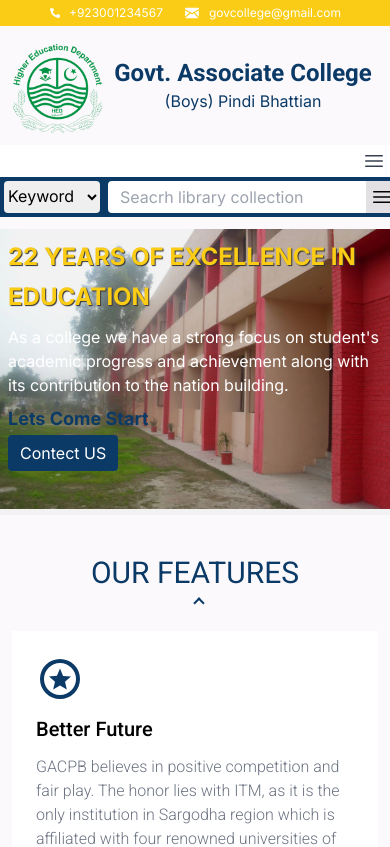
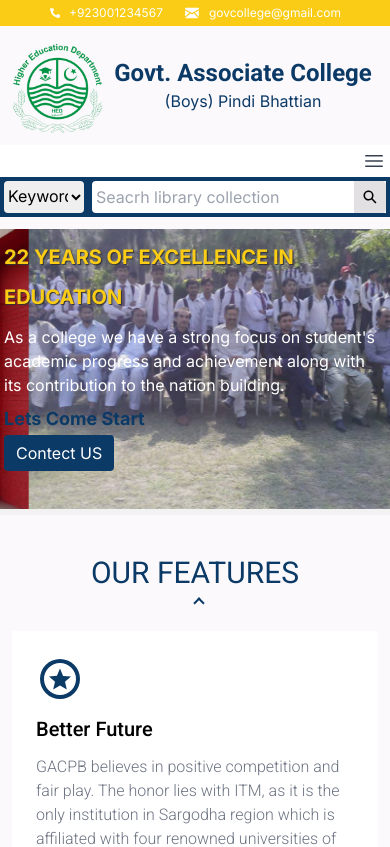
Before and after one commit to RaiSufian/college-port, a Next.js app: page / in a window 390 px wide. Shown: the top 847 px of the page. Built offline with nearby package versions, Linux system fonts and the light colour scheme.

Commit message:
update responsiveness and mobile links

```diff
--- a/src/app/hero.js
+++ b/src/app/hero.js
@@ -22,9 +22,9 @@ const Hero = () => {
         speed: 500,
         slidesToShow: 1,
         slidesToScroll: 1,
-        // autoplay: true,
-        // speed: 2000,
-        // autoplaySpeed: 5000,
+        autoplay: true,
+        speed: 2000,
+        autoplaySpeed: 5000,
     };
     return (
         <div className="w-100 overflow-hidden relative bg-white">
@@ -43,12 +43,12 @@ const Hero = () => {
             </Slider>
             <div className="absolute bg-opacity-5 w-full h-full bg-black text-white top-0 left-0">
                 <div className="container mx-auto">
-                    <div className="px-2 md:px-5 lg:px-10 py-2 md:py-5 lg:py-16 md:w-[620px]">
+                    <div className="px-1 md:px-5 lg:px-10 py-2 md:py-5 lg:py-16 md:w-[620px]">
                         <div className="">
-                            <h3 className="text-2xl md:text-4xl font-bold leading-10 text-yellow-400 hero_text_shadow">22 YEARS OF EXCELLENCE IN EDUCATION</h3>
+                            <h3 className="text-xl md:text-4xl font-bold leading-10 text-yellow-400 hero_text_shadow">22 YEARS OF EXCELLENCE IN EDUCATION</h3>
                             <p className="py-2 md:py-5 text-white md:text-lg md:mb-4"> As a college we have a strong focus on student's academic progress and achievement along with its contribution to the nation building.  </p>
                             <h4 className={`text-[#0B3A67] font-bold text-lg md:text-2xl mb-2 md:mb-4 `}>Lets Come Start</h4>
-                            <Link href="#" className="bg-[#0B3A67] px-3 md:px-5  py-2 md:py-3 rounded">Contect US </Link>
+                            <Link href="#" className="text-md bg-[#0B3A67] px-3 md:px-5  py-2 md:py-3 rounded">Contect US </Link>
 
                         </div>
                     </div>
--- a/src/components/menu.js
+++ b/src/components/menu.js
@@ -47,11 +47,11 @@ const Menu = () => {
                             <div className="mt-6 flow-root">
                                 <div className="-my-6 divide-y divide-gray-500/10">
                                     <div className="space-y-2 py-6">
-                                        <Link href="#" className="-mx-3 block rounded-lg px-3 py-2 text-base font-semibold leading-7 text-gray-900 hover:bg-gray-50">Home</Link>
-                                        <Link href="#" className="-mx-3 block rounded-lg px-3 py-2 text-base font-semibold leading-7 text-gray-900 hover:bg-gray-50">Labrary</Link>
-                                        <Link href="#" className="-mx-3 block rounded-lg px-3 py-2 text-base font-semibold leading-7 text-gray-900 hover:bg-gray-50">About Us</Link>
-                                        <Link href="#" className="-mx-3 block rounded-lg px-3 py-2 text-base font-semibold leading-7 text-gray-900 hover:bg-gray-50">Staf</Link>
-                                        <Link href="#" className="-mx-3 block rounded-lg px-3 py-2 text-base font-semibold leading-7 text-gray-900 hover:bg-gray-50">Contect Us</Link>
+                                        <Link href="/" onClick={() => setMobileMenu(false)} className="-mx-3 block rounded-lg px-3 py-2 text-base font-semibold leading-7 text-gray-900 hover:bg-gray-50">Home</Link>
+                                        <Link href="/library" onClick={() => setMobileMenu(false)} className="-mx-3 block rounded-lg px-3 py-2 text-base font-semibold leading-7 text-gray-900 hover:bg-gray-50">Labrary</Link>
+                                        <Link href="/aboutus" onClick={() => setMobileMenu(false)} className="-mx-3 block rounded-lg px-3 py-2 text-base font-semibold leading-7 text-gray-900 hover:bg-gray-50">About Us</Link>
+                                        <Link href="/faculty" onClick={() => setMobileMenu(false)} className="-mx-3 block rounded-lg px-3 py-2 text-base font-semibold leading-7 text-gray-900 hover:bg-gray-50">Staf</Link>
+                                        <Link href="/contactus" onClick={() => setMobileMenu(false)} className="-mx-3 block rounded-lg px-3 py-2 text-base font-semibold leading-7 text-gray-900 hover:bg-gray-50">Contect Us</Link>
                                     </div>
                                 </div>
                             </div>
@@ -59,19 +59,17 @@ const Menu = () => {
                     </div>
                 </header>
 
-                <div className="bg-[#0B3A67] flex py-1 md:py-3 px-1 md:px-4 gap-2 md:rounded">
-                    <select className="w-24 md:w-40 rounded">
+                <div className=" bg-[#0B3A67] flex py-1 md:py-3 px-1 md:px-4 gap-2 md:rounded">
+                    <select className="w-20 md:w-40 rounded">
                         <option>Keyword </option>
                         <option>Title</option>
                         <option>Author</option>
                         <option>Description</option>
                     </select>
-                    <form className="flex-1 flex">
-                        <input type='text' placeholder='Seacrh library collection' className="flex-1 py-1 px-3 rounded-tl rounded-bl" />
-                        <button className="flex justify-center items-center w-8 md:w-28 rounded-br rounded-tr bg-[#e2e0e2]">
-                            <svg className="md:hidden w-6 h-6" fill="none" viewBox="0 0 24 24" strokeWidth="1.5" stroke="currentColor" aria-hidden="true">
-                                <path stroke-linecap="round" strokeLinejoin="round" d="M3.75 6.75h16.5M3.75 12h16.5m-16.5 5.25h16.5" />
-                            </svg>
+                    <form className="flex-1 flex relative">
+                        <input type='text' placeholder='Seacrh library collection' className="flex-1 py-1 px-1 md:px-3 rounded-tl rounded-bl" />
+                        <button className="right-0 h-full absolute sm:relative flex justify-center items-center w-8 md:w-28 rounded-br rounded-tr bg-[#e2e0e2]">
+                            <svg className="md:hidden" xmlns="http://www.w3.org/2000/svg" width="1em" height="1em" viewBox="0 0 512 512"><path fill="currentColor" d="M464 428L339.92 303.9a160.48 160.48 0 0 0 30.72-94.58C370.64 120.37 298.27 48 209.32 48S48 120.37 48 209.32s72.37 161.32 161.32 161.32a160.48 160.48 0 0 0 94.58-30.72L428 464ZM209.32 319.69a110.38 110.38 0 1 1 110.37-110.37a110.5 110.5 0 0 1-110.37 110.37" /></svg>
                             <span className="hidden md:block">Search</span></button>
                     </form>
                 </div>
```
